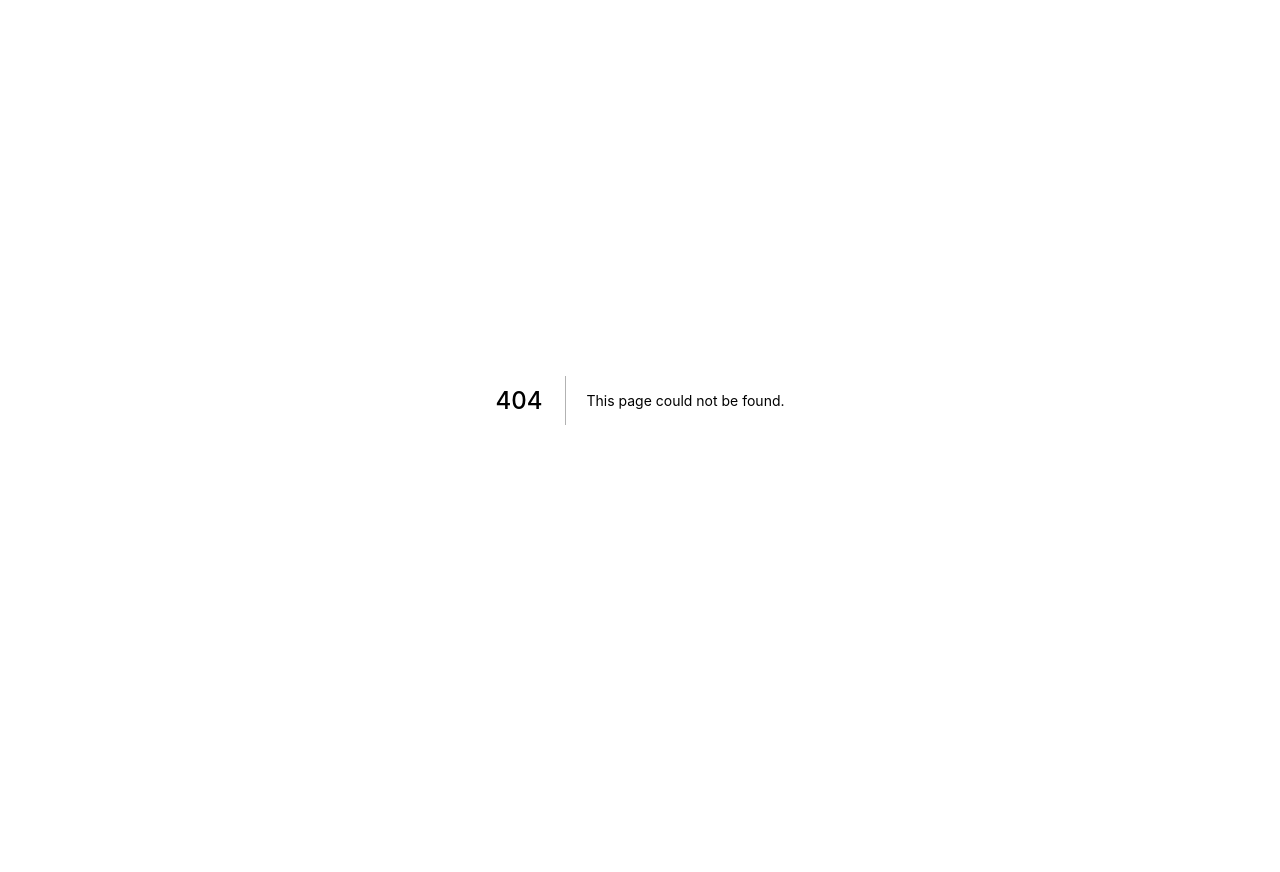
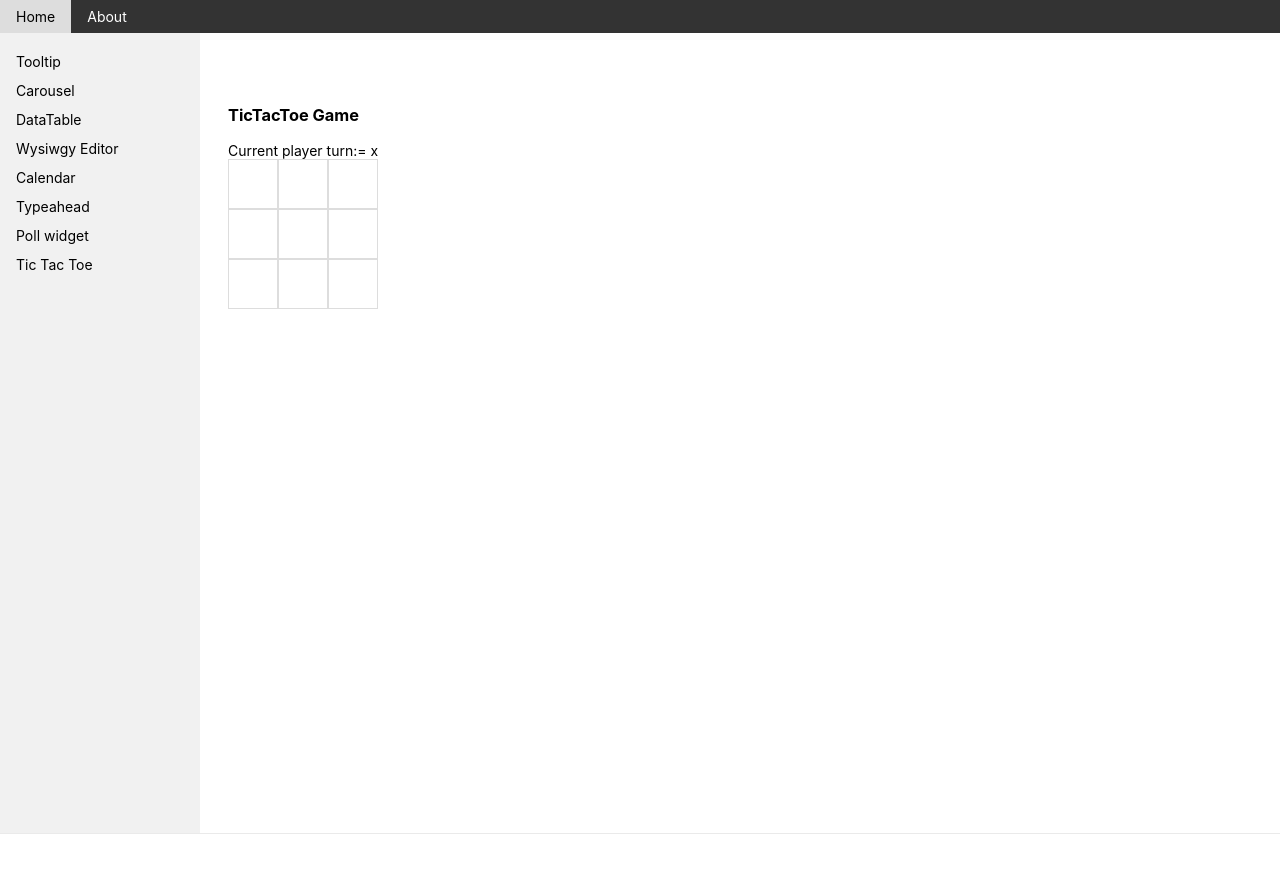
Before and after one commit to Ganpatkakar/React-Widgets, a Next.js app: page /home/tictactoe in a window 1280 px wide. Before the commit this address had no page. Shown: the top 872 px of the page. Before the commit the page ends 800 px from the top, so only its background shows below. Built offline with nearby package versions, Linux system fonts and the light colour scheme; no server answers.

Commit message:
Add tic tac toe game

```diff
--- a/components/Sidebar/index.js
+++ b/components/Sidebar/index.js
@@ -10,6 +10,7 @@ const Sidebar = () => {
     { link: "/home/calendar", name: "Calendar" },
     { link: "/home/typeahead", name: "Typeahead" },
     { link: "/home/poll", name: "Poll widget" },
+    { link: "/home/tictactoe", name: "Tic Tac Toe" },
   ];
   return (
     <div className={styles.sidebarContainer}>
--- /dev/null
+++ b/components/TicTacToe/GridCol.component.js
@@ -0,0 +1,10 @@
+import React from 'react';
+import styles from './TicTacToe.module.scss';
+
+export default function GridCol(props) {
+    const {col, colIndex, rowIndex} = props;
+
+    return (
+        <div className={styles.gridCol} data-row={rowIndex} data-col={colIndex}>{col}</div>
+    )
+}
--- /dev/null
+++ b/components/TicTacToe/GridRow.component.js
@@ -0,0 +1,16 @@
+import GridCol from './GridCol.component';
+import styles from './TicTacToe.module.scss';
+
+export default function GridRow(props) {
+    const {row, rowIndex} = props;
+
+    return (
+        <div className={styles.gridRow}>
+            {
+                row.map((col, colIndex) => {
+                    return <GridCol key={colIndex} col={col} rowIndex={rowIndex} colIndex={colIndex}/>
+                })
+            }
+        </div>
+    )
+}
--- /dev/null
+++ b/components/TicTacToe/TicTacToe.component.js
@@ -0,0 +1,125 @@
+import React, { useState } from "react";
+import GridRow from './GridRow.component';
+
+const gridInitialState = [
+    ["", "", ""],
+    ["", "", ""],
+    ["", "", ""],
+]
+
+const winningCombinations = [
+    ["00", "01", "02"],
+    ["10", "11", "12"],
+    ["20", "21", "22"],
+    ["00", "10", "20"],
+    ["01", "11", "21"],
+    ["02", "12", "22"],
+    ["00", "11", "22"],
+    ["20", "11", "02"]
+]
+
+const checkWin = (grid, player) => {
+    for(let combination of winningCombinations) {
+        let won = true;
+        for(let rowCol of combination) {
+            const [row, col] = rowCol.split("");
+            if(grid[row][col] !== player) {
+                won = false;
+            }
+        }
+        if (won) {
+            return true;
+        }
+    }
+    return false;
+}
+
+const draw = (grid) => {
+    let len = 0
+    grid.forEach(element => {
+        const filter = element.filter(val => val !== '');
+        len += filter.length;
+    });
+    if (len >= 9) {
+        return true;
+    }
+    return false;
+}
+
+const useGrid = () => {
+    const [grid, setGrid] = useState([...gridInitialState]);
+    const [player, setPlayer] = useState("x");
+    const [gameOver, setGameOver] = useState(false);
+
+    const manageGrid = (row, col) => {
+        const rowData = [...grid[row]];
+        rowData[col] = player;
+        grid[row] = [...rowData];
+        setGrid([...grid]);
+
+        if (checkWin(grid, player)) {
+            setGameOver(true);
+        } else if (draw(grid)) {
+            reset()
+        } else {
+            if (player === 'x') {
+                setPlayer('o');
+            } else {
+                setPlayer('x');
+            }
+        }
+    }
+
+    const reset = () => {
+        setGrid([...gridInitialState]);
+        setPlayer("x");
+        setGameOver(false);
+    }
+
+    return [gameOver, player, grid, manageGrid, reset];
+}
+
+export default function TicTacToeComponent () {
+
+    const [gameOver, player, grid, manageGrid, reset] = useGrid();
+
+    const handleClick = (event) => {
+        event.preventDefault();
+        const target = event.target;
+        console.log(target);
+        // if (!target.classList.contains("gridCol")) {
+        //     return;
+        // }
+        if (target.innerText !== '') {
+          return;
+        }
+        const row = parseInt(target.dataset.row);
+        const col = parseInt(target.dataset.col);
+        if (grid[row][col] !== "") {
+            return;
+        }
+        manageGrid(row, col)
+    }
+
+    if (gameOver) {
+        return (
+            <>
+                <div>Player Won: = {player}</div>
+                <button onClick={reset}>Reset</button>
+            </>
+        )
+    }
+
+    return (
+        <>
+            <div>Current player turn:= {player}</div>
+            <div className="gameContainer" onClick={handleClick}>
+                {
+                    grid.map((row, rowIndex) => {
+                        return <GridRow key={rowIndex} row={row} rowIndex={rowIndex} />
+                    })
+                }
+            </div>
+        </>
+    )
+}
--- /dev/null
+++ b/components/TicTacToe/TicTacToe.module.scss
@@ -0,0 +1,14 @@
+.gridRow {
+  display: flex;
+}
+
+.gridCol {
+  display: flex;
+  font-size: 30px;
+  border: 1px solid #ddd;
+  width: 50px;
+  height: 50px;
+  justify-content: center;
+  align-items: center;
+  cursor: pointer;
+}
--- /dev/null
+++ b/components/TicTacToe/index.js
@@ -0,0 +1,13 @@
+import TicTacToeComponent from './TicTacToe.component';
+import { Prism as SyntaxHighlighter } from 'react-syntax-highlighter';
+import { materialOceanic } from 'react-syntax-highlighter/dist/cjs/styles/prism';
+
+
+export default function TicTacToeContainer () {
+  return (
+    <>
+      <h3>TicTacToe Game</h3>
+      <TicTacToeComponent />
+    </>
+  )
+}
--- /dev/null
+++ b/pages/home/tictactoe.js
@@ -0,0 +1,9 @@
+import React from 'react';
+import Layout from '../../components/Layout';
+import TicTacToeContainer from '../../components/TicTacToe';
+
+function tictactoe() {
+  return <Layout><TicTacToeContainer /></Layout>;
+}
+
+export default tictactoe;
```
